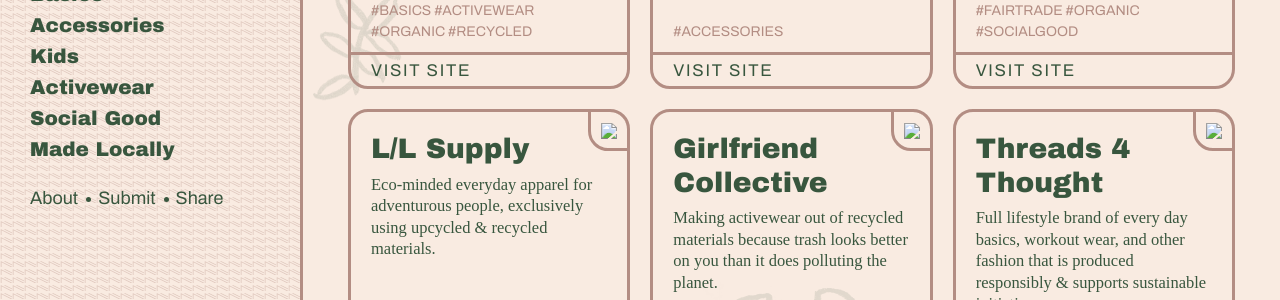
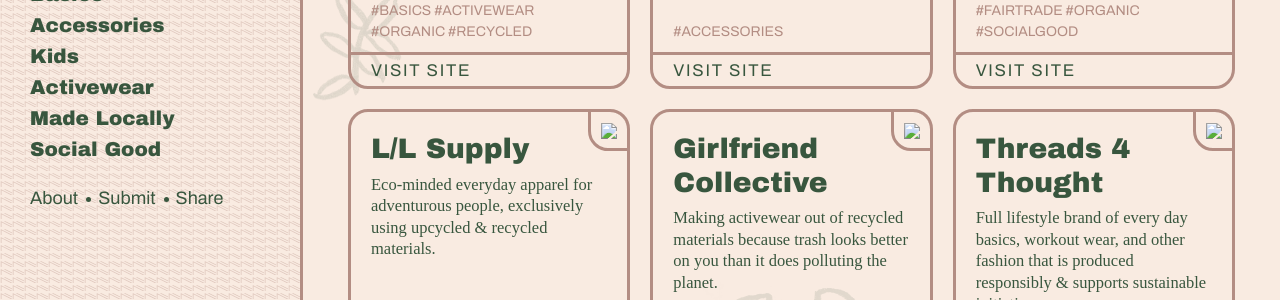
Before and after one commit to amiegrrl/we-wear-eco, a Jekyll site: the page built from index.markdown, in a window 1280 px wide. Shown: the part 373-673 px from the top of the page. Built offline with Jekyll 4.4.1, drawn with Linux system fonts in a browser that asks for light colours; nearby versions of some CDN libraries; some web fonts are replaced; part of the change alters nothing that is shown.

```diff
--- a/_data/tagMenu.yml
+++ b/_data/tagMenu.yml
@@ -7,5 +7,5 @@ menuItems:
   - menuItem: Accessories
   - menuItem: Kids
   - menuItem: Activewear
+  - menuItem: Made Locally
   - menuItem: Social Good
-  - menuItem: Made Locally
```
